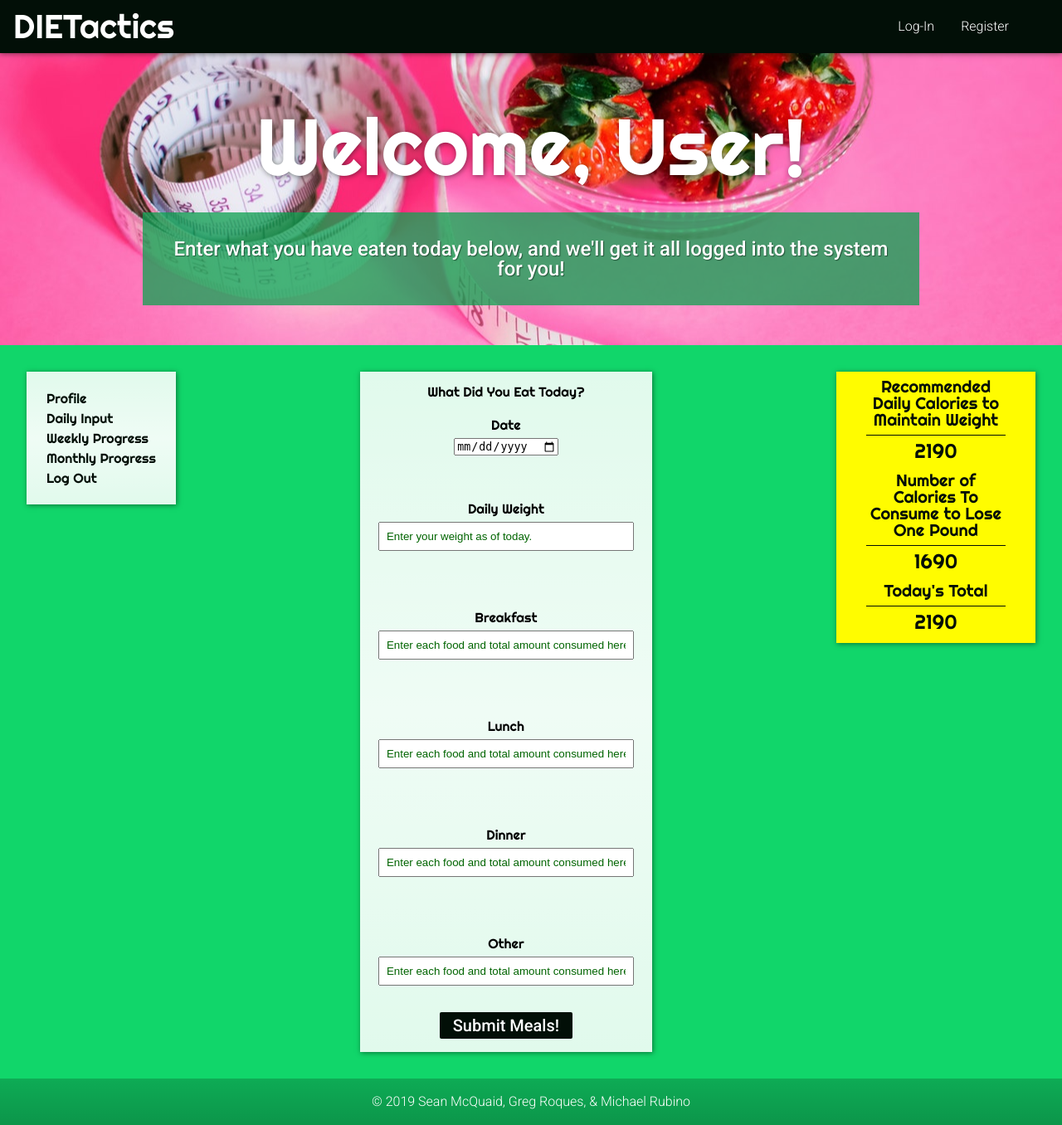
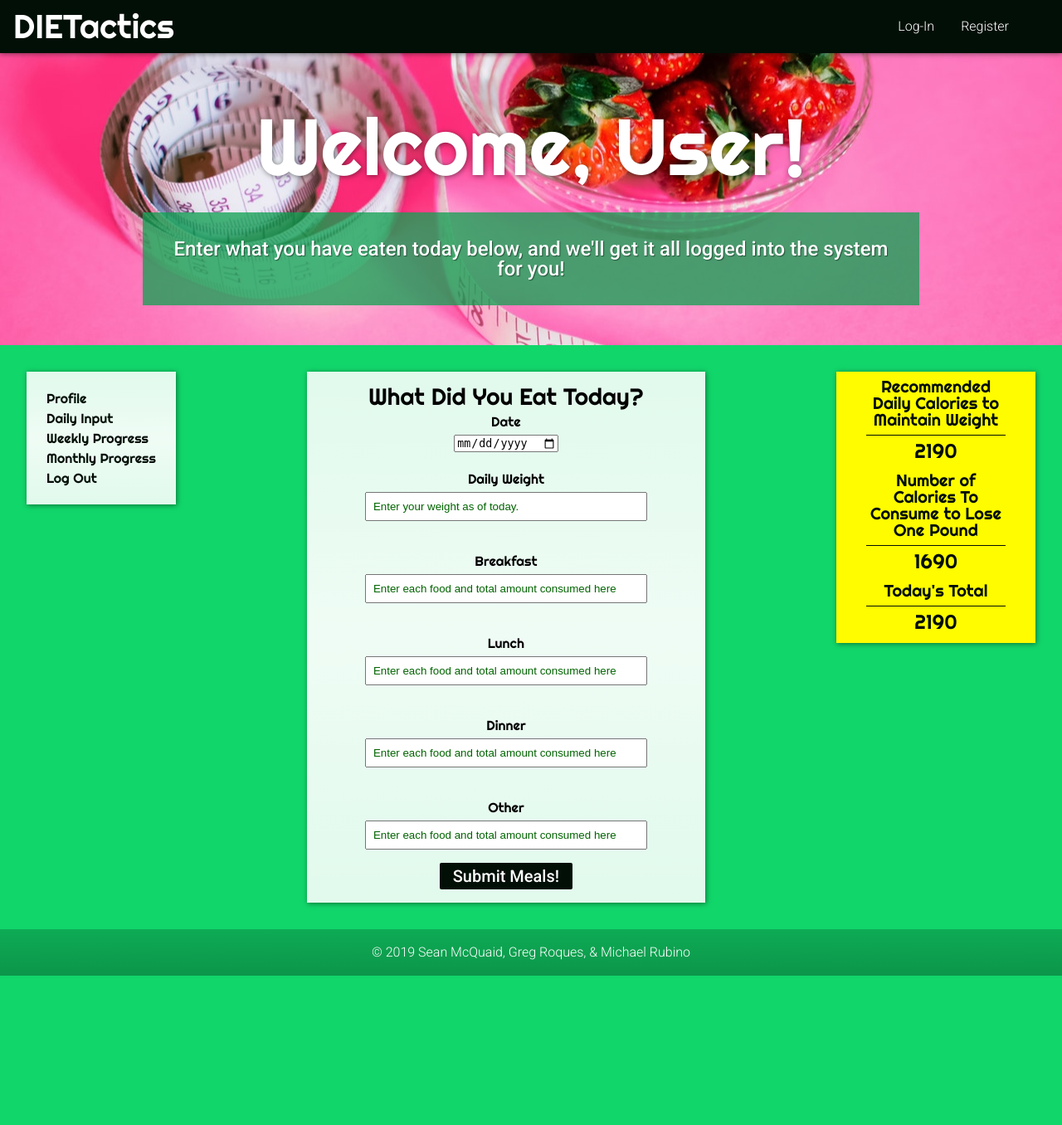
Before and after one commit to GregRoques/DIETactics, a Node server app: page /users/ in a window 1280 px wide. Shown: the whole page at 83% size. After the commit the page ends 1176 px from the top, so only its background shows below. Run offline with Node 20, Linux system fonts and the light colour scheme.

Commit message:
Continued styling on /users/

```diff
--- a/public/styles/responsive.css
+++ b/public/styles/responsive.css
@@ -57,6 +57,18 @@
     .navbar-desktop{display:flex;}
 }
 
+@media screen and (min-width:500px) and (max-width:1000px){
+    .center-container{
+        width:15rem;
+    }
+}
+
 @media screen and (max-width:1000px){
     .video-content{top:35%;}
 }
+
+@media screen and (max-width:1360px){
+    .center-container{
+        width:28rem;
+    }
+}
--- a/public/styles/styles.css
+++ b/public/styles/styles.css
@@ -593,13 +593,17 @@ p.error-msg{
 }
 
 .center-container{
-    width:100%;
-    max-width:20rem;
+    width:50rem;
     display:flex;
     justify-content:center;
     align-items:center;
     flex-direction:column;
     padding:1rem;
+}
+
+.center-container h2{
+    text-align:center;
+    font-size:1.75rem;
 }
 
 .daily-progress-form{
@@ -610,22 +614,11 @@ p.error-msg{
     width:100%;
 }
 
-.center-container div{
-    margin:1rem;
-}
-
 .date{
     display:flex;
     flex-direction:column;
     justify-content:center;
     align-items:center;
-}
-
-.date label{
-    display:flex;
-    justify-content:center;
-    align-items:center;
-    margin:0.5rem;
 }
 
 .meal{
@@ -636,7 +629,7 @@ p.error-msg{
     width:100%;
 }
 
-.meal label{
+.date label, .meal label{
     display:flex;
     justify-content:center;
     align-items:center;
```
